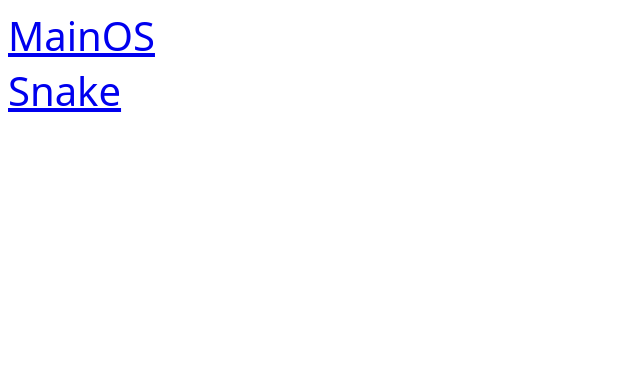
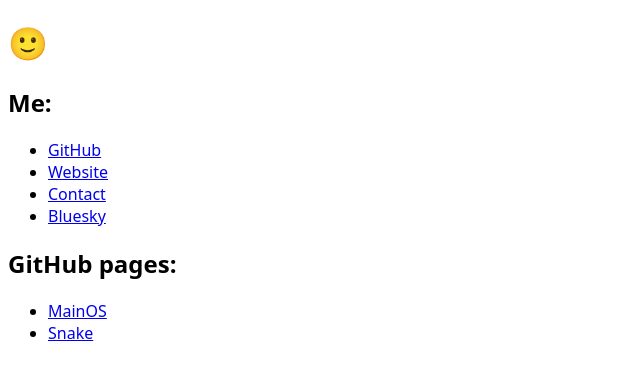
Before and after one commit to Maingron/maingron.github.io, a plain HTML site: page index.html in a window 1280 px wide. Shown: the whole page, without its empty margins (0-640 px from the left). Drawn offline with Linux system fonts and the light colour scheme.

Commit message:
Update page

```diff
--- /dev/null
+++ b/css/style.scss
@@ -0,0 +1,4 @@
+html {
+	color-scheme: dark light;
+	font-family: system-ui, -apple-system, BlinkMacSystemFont, 'Segoe UI', Roboto, Oxygen, Ubuntu, Cantarell, 'Open Sans', 'Helvetica Neue', sans-serif;
+}
--- a/index.html
+++ b/index.html
@@ -1,17 +1,24 @@
 <!DOCTYPE html>
 <html>
-  <head>
-    <meta name="viewport" content="width=device-width, initial-scale=1.0">
-  </head>
-  <body>
-    <a href="/MainOS">MainOS</a><br>
-    <a href="/Snake">Snake</a>
+	<head>
+		<meta name="viewport" content="width=device-width, initial-scale=1.0">
+		<title>🙂</title>
+		<link rel="stylesheet" href="css/style.min.css">
+	</head>
+	<body>
+		<h1>🙂</h1>
+		<h2>Me: </h2>
+		<ul>
+			<li><a href="https://github.com/Maingron">GitHub</a></li>
+			<li><a href="https://maingron.com">Website</a></li>
+			<li><a href="https://maingron.com/contact">Contact</a></li>
+			<li><a href="https://maingron.com/bsky">Bluesky</a></li>
+		</ul>
 
-    <style>
-      body {
-        font-family: system-ui, sans-serif;
-        font-size: 2.5rem;
-      }
-    </style>
-  </body>
+		<h2>GitHub pages: </h2>
+		<ul>
+			<li><a href="/MainOS">MainOS</a></li>
+			<li><a href="/Snake">Snake</a></li>
+		</ul>
+	</body>
 </html>
```
Also changed, not shown: css/style.min.css (added), 1 other file.
